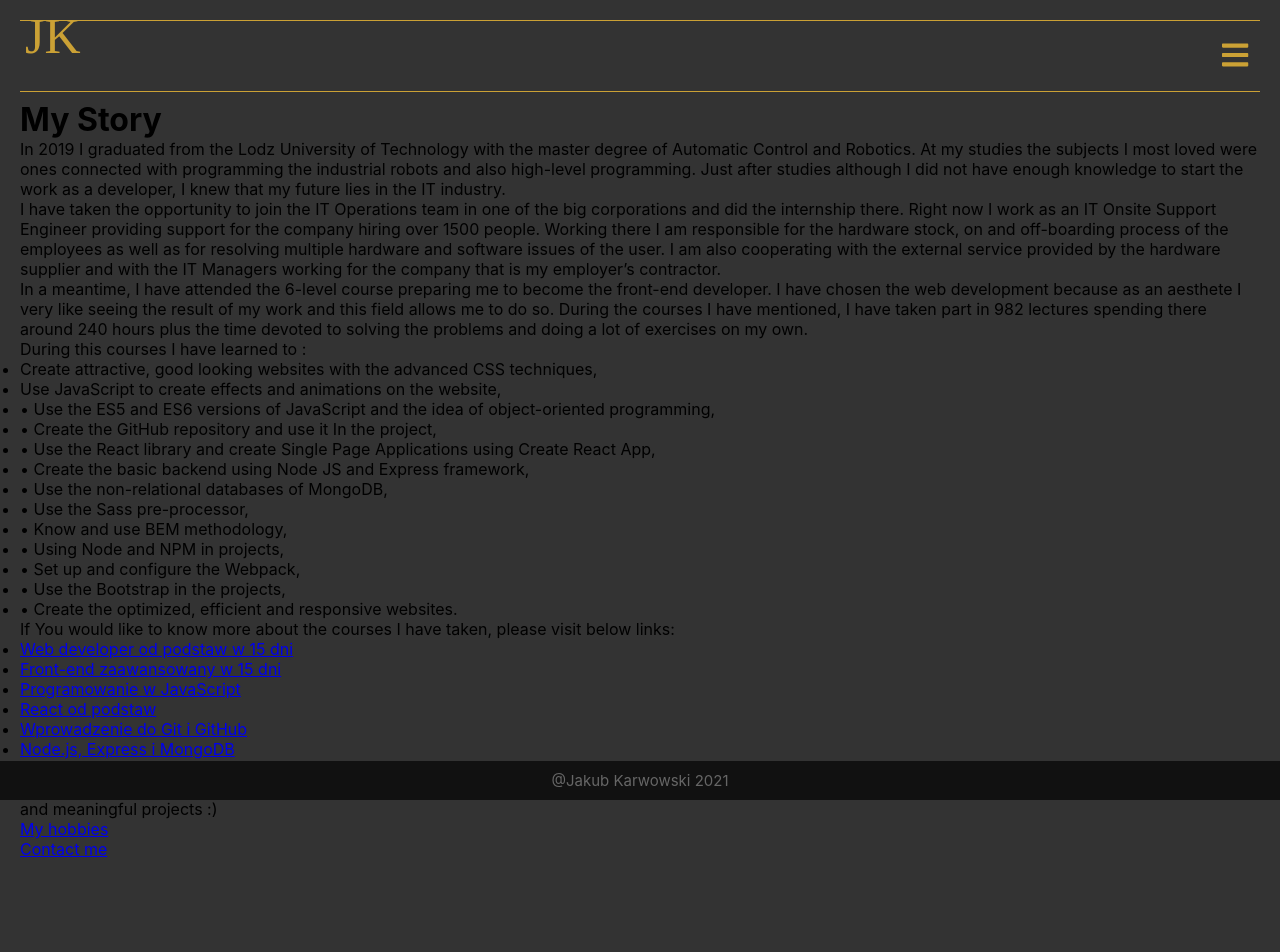
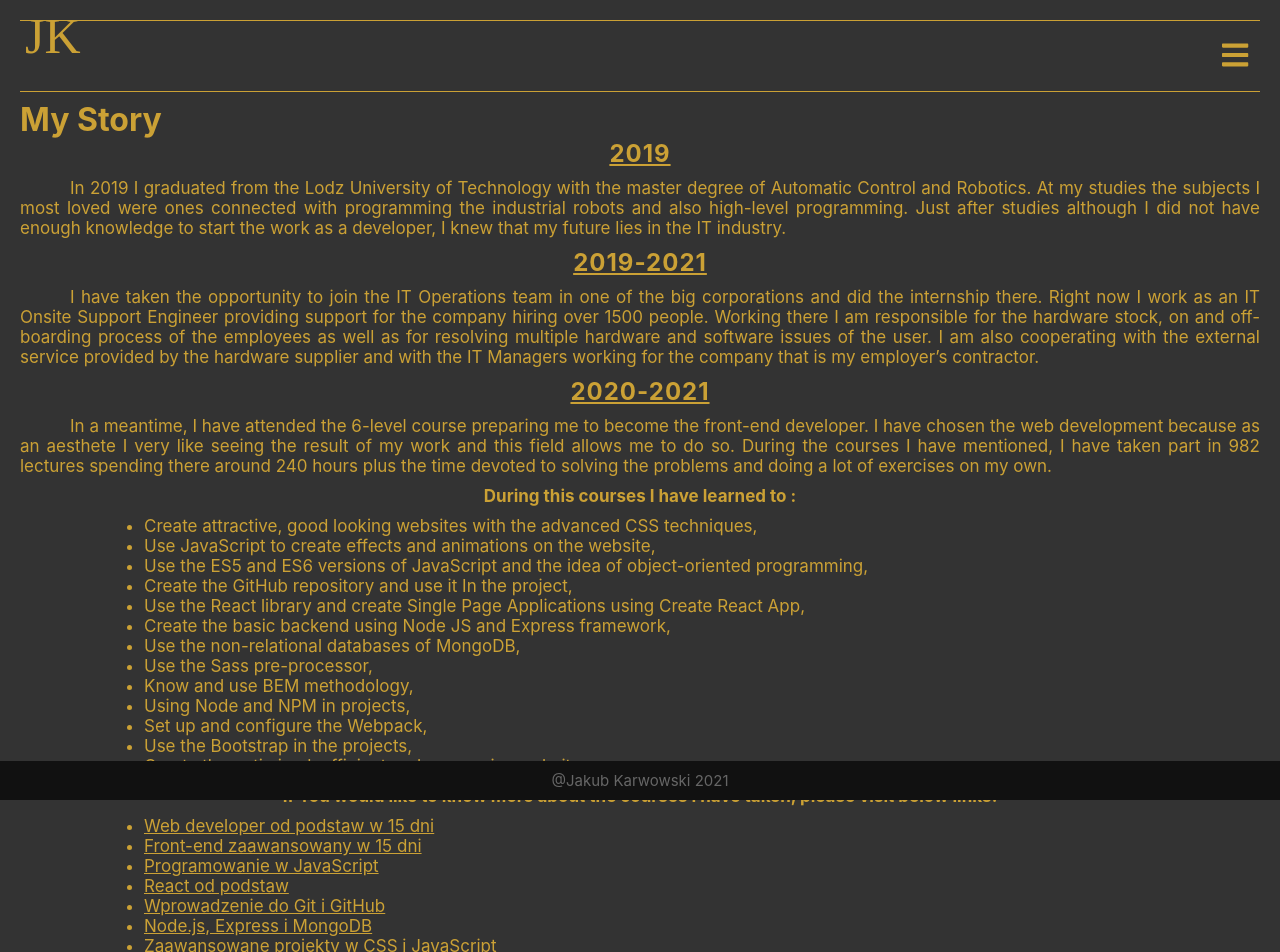
Before and after one commit to JakubKarwowski/Strona_wizytowka, a React (Create React App) app: page /Strona_wizytowka/mystory in a window 1280 px wide. Shown: the top 952 px of the page. Before the commit the page ends 899 px from the top, so only its background shows below. Built offline with nearby package versions, Linux system fonts and the light colour scheme; a web font is replaced by a local one.

Commit message:
Adding mystory styles

```diff
--- a/src/body_components/MyStory.js
+++ b/src/body_components/MyStory.js
@@ -5,26 +5,29 @@ function MyStory (){
     return (
         <div className='wrapper'>
             <h1>My Story</h1>
+            <h2>2019</h2>
             <p>In 2019 I graduated from the Lodz University of Technology with the master degree of Automatic Control and Robotics. At my studies the subjects I most loved were ones connected with programming the industrial robots and also high-level programming. Just after studies although I did not have enough knowledge to start the work as a developer, I knew that my future lies in the IT industry. </p>
+            <h2>2019-2021</h2>
             <p>I have taken  the opportunity to join the IT Operations team in one of the big corporations and did the internship there. Right now I work as an IT Onsite Support Engineer providing support for the company hiring over 1500 people. Working there I am responsible for the hardware stock, on and off-boarding process of the employees as well as for resolving multiple hardware and software issues of the user. I am also cooperating with the external service provided by the hardware supplier and with the IT Managers working for the company that is my employer’s contractor.</p>
+            <h2>2020-2021</h2>
             <p>In a meantime, I have attended the 6-level course preparing me to become the front-end developer. I have chosen the web development because as an aesthete I very like seeing the result of my work and this field allows me to do so. During the courses I have mentioned, I have taken part in 982 lectures spending there around 240 hours plus the time devoted to solving the problems and doing a lot of exercises on my own. </p>
-            <p>During this courses I have learned to : </p>
+            <p className='center'>During this courses I have learned to : </p>
             <ul>
                 <li>Create attractive, good looking websites with the advanced CSS techniques,</li>
                 <li>Use JavaScript to create effects and animations on the website,</li>
-                <li>•	Use the ES5 and ES6 versions of JavaScript and the idea of object-oriented programming,</li>
-                <li>•	Create the GitHub repository and use it In the project,</li>
-                <li>•	Use the React library and create Single Page Applications using Create React App,</li>
-                <li>•	Create the basic backend using Node JS and Express framework,</li>
-                <li>•	Use the non-relational databases of MongoDB,</li>
-                <li>•	Use the Sass pre-processor,</li>
-                <li>•	Know and use BEM methodology,</li>
-                <li>•	Using Node and NPM in projects,</li>
-                <li>•	Set up and configure the Webpack,</li>
-                <li>•	Use the Bootstrap in the projects,</li>
-                <li>•	Create the optimized, efficient and responsive websites.</li>
+                <li>Use the ES5 and ES6 versions of JavaScript and the idea of object-oriented programming,</li>
+                <li>Create the GitHub repository and use it In the project,</li>
+                <li>Use the React library and create Single Page Applications using Create React App,</li>
+                <li>Create the basic backend using Node JS and Express framework,</li>
+                <li>Use the non-relational databases of MongoDB,</li>
+                <li>Use the Sass pre-processor,</li>
+                <li>Know and use BEM methodology,</li>
+                <li>Using Node and NPM in projects,</li>
+                <li>Set up and configure the Webpack,</li>
+                <li>Use the Bootstrap in the projects,</li>
+                <li>Create the optimized, efficient and responsive websites.</li>
             </ul>
-            <p>If You would like to know more about the courses I have taken, please visit below links:</p>
+            <p className='center'>If You would like to know more about the courses I have taken, please visit below links:</p>
             <ul>
                 <li><a href="https://www.udemy.com/course/kurs-web-developer-od-podstaw-w-15-dni/" target="_blank">Web developer od podstaw w 15 dni</a></li>
                 <li><a href="https://www.udemy.com/course/front-end-zaawansowany/" target="_blank">Front-end zaawansowany w 15 dni</a></li>
--- a/src/body_styles/MyStory.scss
+++ b/src/body_styles/MyStory.scss
@@ -0,0 +1,64 @@
+div.wrapper{
+    color: #CBA135;
+    p{
+        margin: 10px 0;
+        font-size: 17px;
+        text-indent: 50px;
+        text-align: justify;
+    }
+    p.center{
+        font-weight: bold;
+        text-align: center;
+        text-indent: 0;
+    }
+    h2{
+        letter-spacing: 1px;
+        text-align: center;
+        text-decoration: underline;
+    }
+    ul{
+        position: relative;
+        margin: 10px 0;
+        // min-width: 420px;
+        // max-width: 100%;
+        margin-left: 10%;
+        font-size: 17px;
+        li{
+            a{
+                color: #CBA135;
+                &:hover{
+                    color: darken($color: #CBA135, $amount: 20);
+                    cursor: pointer;
+                }
+            }
+        }
+    }
+    section.links{
+        display: flex;
+        flex-wrap: wrap;
+        justify-content: space-around;
+        div{
+            display: inline-block;
+            min-width: 51%;
+            margin: 15px auto;
+            padding: 10px 15px;
+            font-size: 20px;
+            border:#CBA135 2px solid;
+            text-align: center;
+            &:hover{
+                cursor: pointer;
+                background-color: #CBA135;
+                a{
+                    color: #333;
+                }
+            }
+
+            a{
+                text-align: center;
+                color:#CBA135;
+                text-decoration: none;
+
+            }
+        }
+    }
+}
```
